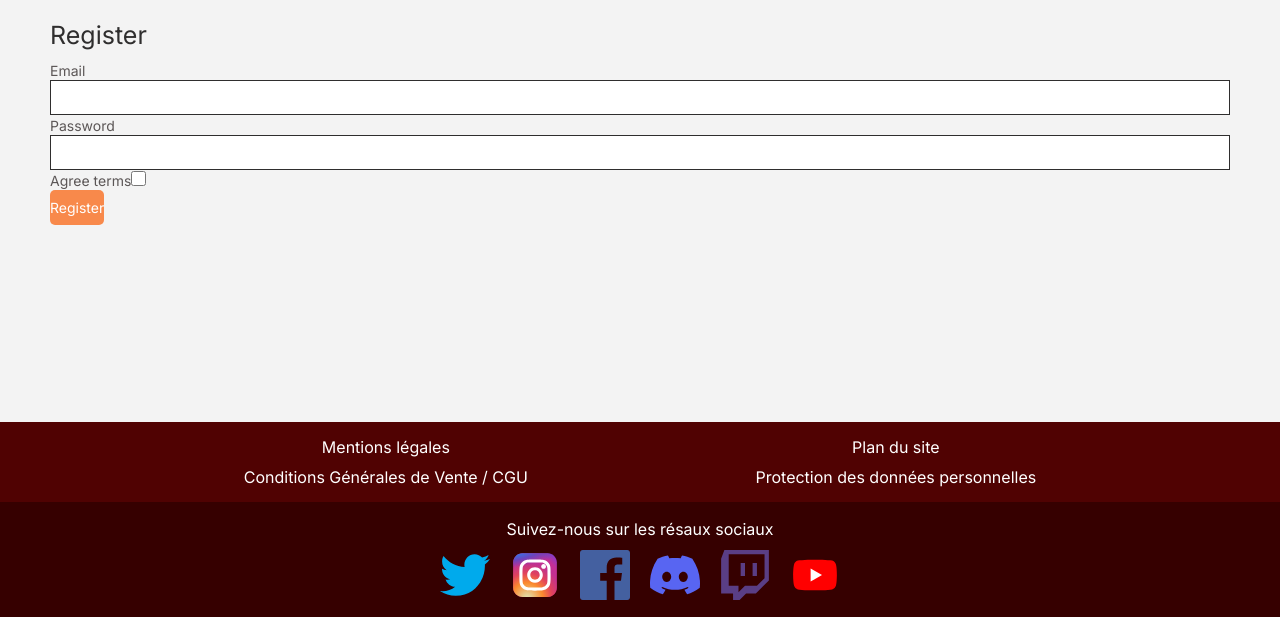
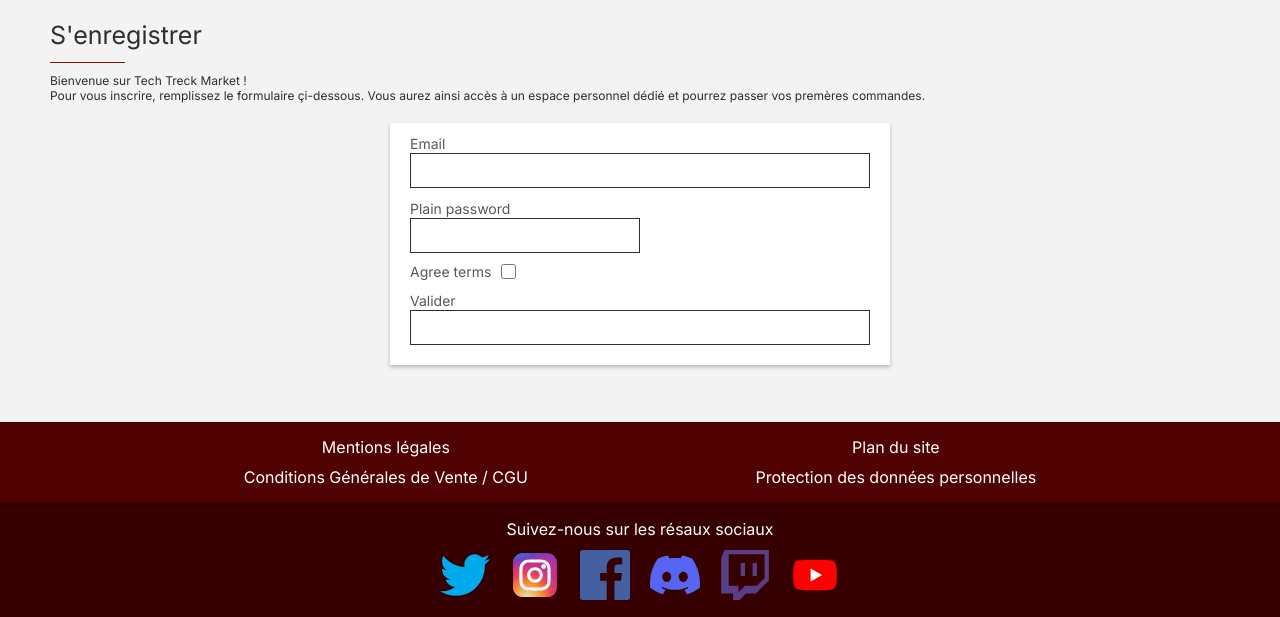
Before and after one commit to Xaphan67/TechTreckMarket, a Symfony app: template templates/registration/register.html.twig in a window 1280 px wide. Shown: the part 183-800 px from the top of the page. Run offline with Twig, Linux system fonts and the light colour scheme; the template is opened without the code that fills it, so the values that code supplies are empty; form fields are guessed from the names that the template uses; some libraries are stand-ins or nearby versions.

Commit message:
Improve register form and page

```diff
--- a/public/css/style.css
+++ b/public/css/style.css
@@ -1735,6 +1735,11 @@ border: 1px solid var(--borderFavoriteAdress);
         width: 200px;
     }
 
+    .conteneur-login {
+        max-width: 400px;
+        margin-inline: auto;
+    }
+
     /* Header */
 
     header {
@@ -2136,6 +2141,10 @@ border: 1px solid var(--borderFavoriteAdress);
         width: 100%;
     }
 
+    .conteneur-login {
+        max-width: 500px;
+    }
+
     /* Header */
 
     header {
--- a/templates/registration/register.html.twig
+++ b/templates/registration/register.html.twig
@@ -1,23 +1,44 @@
 {% extends 'base.html.twig' %}
 
-{% block title %}Register{% endblock %}
+{% block title %}E-Commerce - S'enregistrer{% endblock %}
+
+{% block meta %}E-Commerce, achetez tout votre matériel informatique au meilleur pix !{% endblock %}
 
 {% block body %}
     {% for flash_error in app.flashes('verify_email_error') %}
         <div class="alert alert-danger" role="alert">{{ flash_error }}</div>
     {% endfor %}
 
-    <h1>Register</h1>
+    <div class="conteneur-principal">
+        {# Nom et description de la page #}
+        <section>
+            <h1>S'enregistrer</h1>
+            <hr>
+            <p>
+                Bienvenue sur Tech Treck Market !<br>
+                Pour vous inscrire, remplissez le formulaire çi-dessous. Vous aurez ainsi accès à un espace personnel dédié et pourrez passer vos premères commandes.
+            </p>
+        </section>
 
-    {{ form_errors(registrationForm) }}
+        <section class="conteneur conteneur-padding conteneur-login">
+            {{ form_errors(registrationForm) }}
 
-    {{ form_start(registrationForm) }}
-        {{ form_row(registrationForm.email) }}
-        {{ form_row(registrationForm.plainPassword, {
-            label: 'Password'
-        }) }}
-        {{ form_row(registrationForm.agreeTerms) }}
+            {{ form_start(registrationForm) }}
+                <div class="formulaire-champ">
+                    {{ form_row(registrationForm.email) }}
+                </div>
+                <div class="formulaire-champ formulaire-champ-mdp">
+                    {{ form_row(registrationForm.plainPassword) }}
+                </div>
+                <div class="formulaire-champ">
+                    <div class="formulaire-champ-horizontal">
+                        {{ form_label(registrationForm.agreeTerms) }}
+                        {{ form_widget(registrationForm.agreeTerms) }}
+                    </div>
+                </div>
+                {{ form_row(registrationForm.Valider) }}
+            {{ form_end(registrationForm) }}
+        </section>
+    </div>
 
-        <button type="submit" class="btn">Register</button>
-    {{ form_end(registrationForm) }}
 {% endblock %}
```
Also changed, not shown: src/Form/RegistrationFormType.php (+29 -10 lines).
